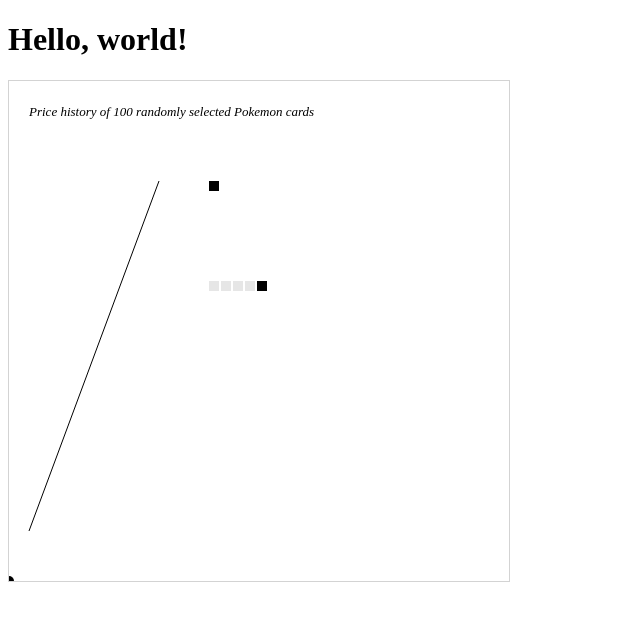
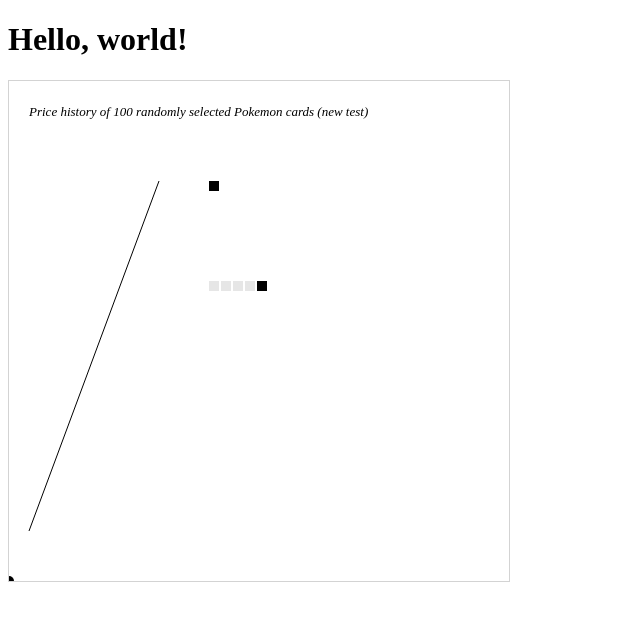
Before and after one commit to ZachGrande/info474-react-parcel-template, a React (Vite) app: page / in a window 1280 px wide. Shown: the top 620 px of the page, without its empty margins (0-640 px from the left). Built offline with nearby package versions, Linux system fonts and the light colour scheme.

Commit message:
Fixed text error

```diff
--- a/src/App.js
+++ b/src/App.js
@@ -6,7 +6,6 @@ const viewWidth = 500;
 const App = () => {
     return <svg style={{border: "1px solid lightgrey", width: viewWidth, height: viewHeight}}>
         <circle cx={0} cy={viewHeight} r="5" />
-        <p>This is working</p>
         <rect x="200" y="100" width="10" height="10" />
         <rect x={200} y={200} width={10} height={10} fill="rgb(230,230,230)" />
         <rect x={212} y={200} width={10} height={10} fill="rgb(230,230,230)" />
@@ -15,7 +14,7 @@ const App = () => {
         <rect x={248} y={200} width={10} height={10} />
         <line x1="20" y1={viewHeight - 50} x2="150" y2="100" stroke="black" />
         <text x="20" y="35" class="small" style={{font: "italic 13px sans- serif"}}>
-            Price history of 100 randomly selected Pokemon cards
+            Price history of 100 randomly selected Pokemon cards (new test)
         </text>
     </svg>;
     // return <div>Hello from react</div>;
```
Also changed, not shown: 5 other files (tests, documents, lock files or other folders).
